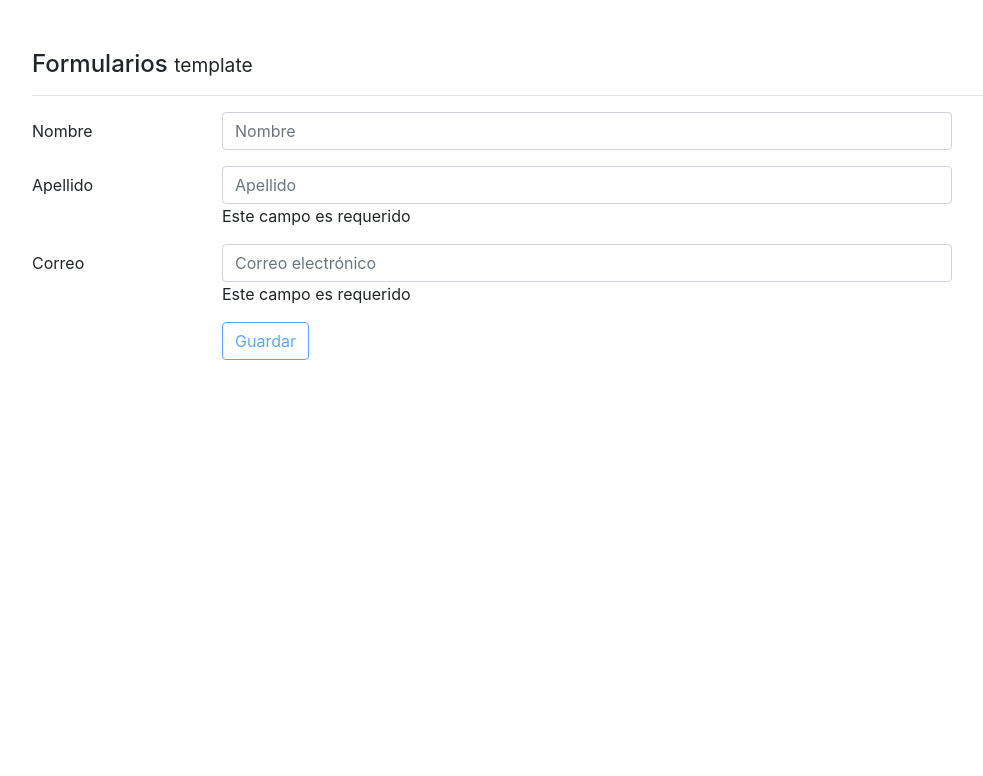
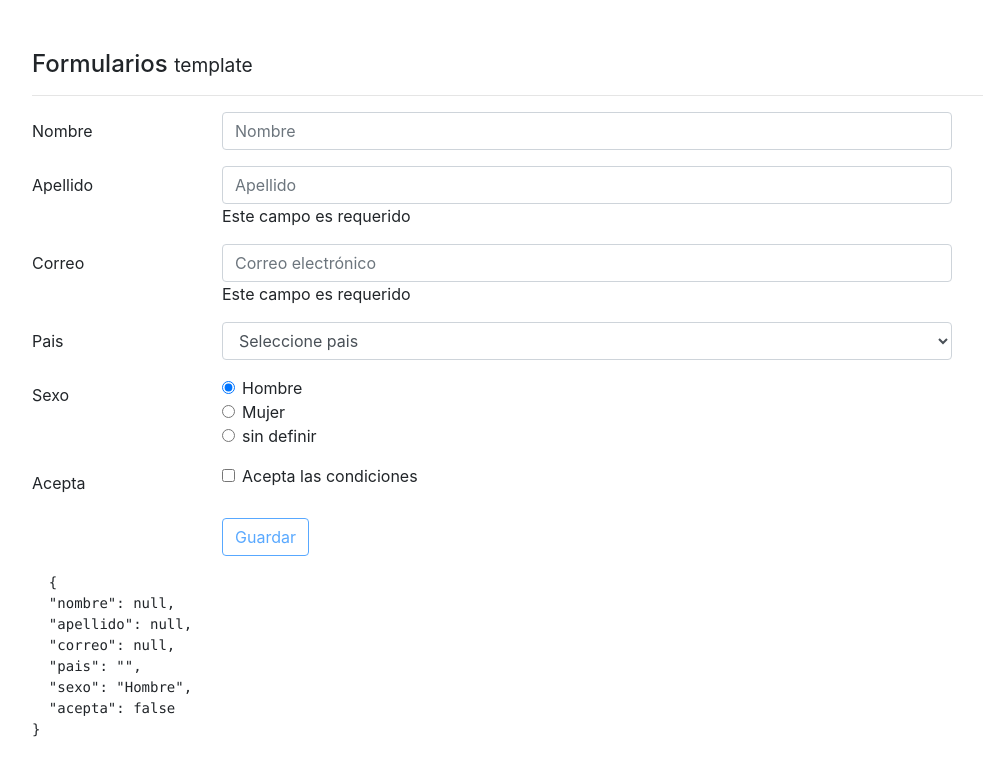
Before and after one commit to franciscoLagos18615/08-template, an Angular app: page / in a window 1280 px wide. Shown: the top 776 px of the page, without its empty margins (53-1036 px from the left). Built offline with nearby package versions, Linux system fonts and the light colour scheme.

Commit message:
template uso select,radio y checkbox

```diff
--- a/src/app/components/template/template.component.html
+++ b/src/app/components/template/template.component.html
@@ -74,13 +74,79 @@
     </div>
   </div>
 
+  <div class="form-group row">
+      <label class="col-2 col-form-label">Pais</label>
+      <div class="col-md-8 ">
+          <select [(ngModel)]="usuario.pais"
+          class="form-control" name="pais">
+
+          <option value="">Seleccione pais
+
+          </option>
+          <option *ngFor="let pais of paises"
+         [value]="pais.codigo" >{{pais.nombre}}
+
+          </option>
+
+          </select>
+
+
+
+            <div *ngIf="nombre.errors?.required"
+               class="invalid-feedback">
+                 Este campo es requerido
+               </div>
+               <div *ngIf="nombre.errors?.minlength"
+               class="invalid-feedback">
+                  Por lo menos {{nombre.errors.minlength.requiredLength}} caracteres
+                </div>
+
+              </div>
+    </div>
+
+    <div class="form-group row">
+        <label
+        class="col-2 col-form-label">Sexo</label>
+        <div class="col-md-8 ">
+            <div class="form-check" *ngFor="let s of sexos">
+                <input [(ngModel)]="usuario.sexo"
+                value="{{ s }}"
+                class="form-check-input"
+                type="radio"
+                name="sexo" checked>
+                <label
+                class="form-check-label" for="exampleRadios1">
+                  {{s}}
+                </label>
+              </div>
+        </div>
+    </div>
+
+    <div class="form-group row">
+        <label class="col-2 col-form-label">Acepta</label>
+        <div class="col-md-8">
+            <div class="form-check">
+                <input [(ngModel)]="usuario.acepta"
+                name="acepta"
+                class="form-check-input" type="checkbox" value="" id="defaultCheck1" required>
+                <label class="form-check-label" for="defaultCheck1">
+                  Acepta las condiciones
+                </label>
+              </div>
+         </div>
+    </div>
 
 
   <div class="form-group row">
     <label class="col-2 col-form-label">&nbsp;</label>
     <div class="input-group col-md-8">
-      <button [disabled]="!forma.valid"
+      <!--
+
+      -->
+
+      <button
       type="submit"
+      [disabled]="!forma.valid"
         class="btn btn-outline-primary">
         Guardar
       </button>
@@ -88,3 +154,7 @@
   </div>
 
 </form>
+
+<pre>
+  {{usuario | json}}
+</pre>
--- a/src/app/components/template/template.component.ts
+++ b/src/app/components/template/template.component.ts
@@ -18,8 +18,22 @@ export class TemplateComponent implements OnInit {
 
     nombre: null,
     apellido: null,
-    correo: null
+    correo: null,
+    pais: "",
+    sexo: "Hombre",
+    acepta: false
   };
+
+  paises = [{
+    codigo: "cri",
+    nombre: "costa rica"},
+    {
+    codigo: "esp",
+    nombre: "españa"
+
+  }];
+
+  sexos: string[] = ["Hombre","Mujer","sin definir"]
 
   constructor() { }
 
```
